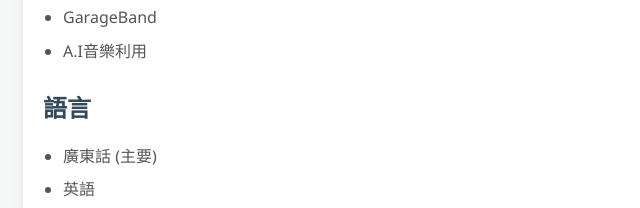
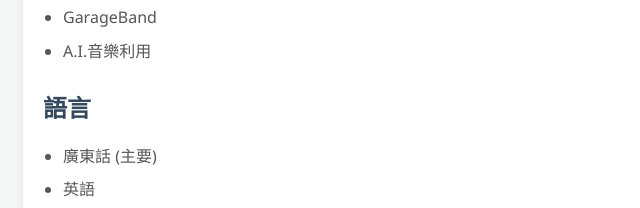
Before and after one commit to music-here/Home, a plain HTML site: page index.html in a window 1280 px wide. Shown: the part 2029-2237 px from the top of the page, 147-787 px from the left. Drawn offline with Linux system fonts and the light colour scheme.

Commit message:
Update index.html

```diff
--- a/index.html
+++ b/index.html
@@ -177,7 +177,7 @@
                 <li>Microsoft Office (Word, Excel, PowerPoint)</li>
                 <li>中英文文書處理</li>
                 <li>GarageBand</li>
-                <li>A.I音樂利用</li>
+                <li>A.I.音樂利用</li>
             </ul>
             <h3>語言</h3>
             <ul>
```
